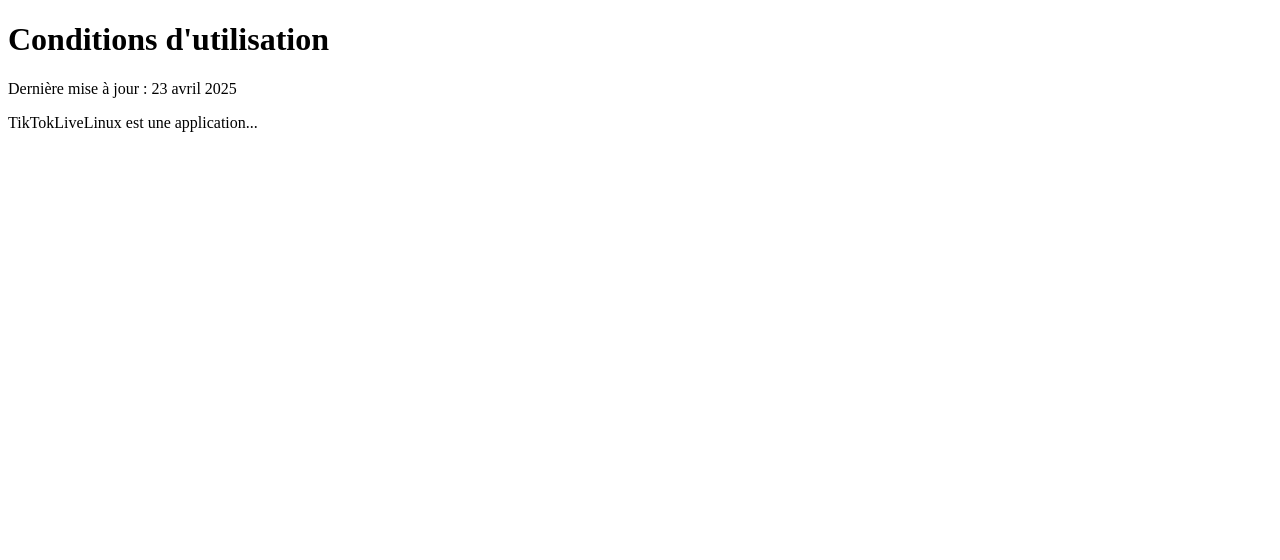
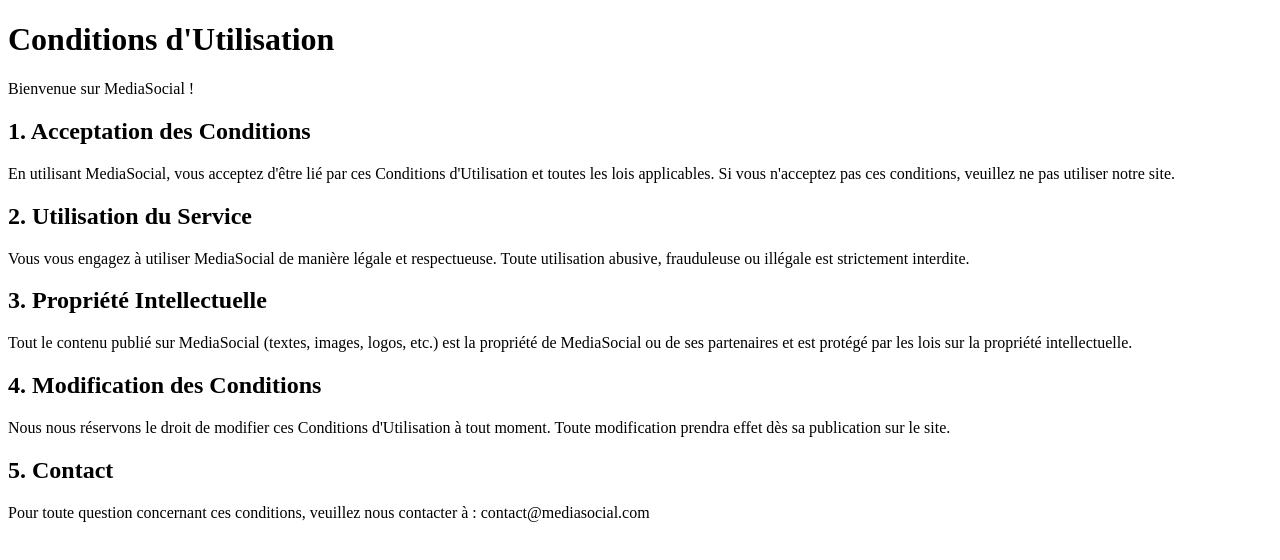
Before and after one commit to khalidkharkhour/print-it, a plain HTML site: page terms.html in a window 1280 px wide. Drawn offline with Linux system fonts and the light colour scheme.

Commit message:
Update terms.html

```diff
--- a/terms.html
+++ b/terms.html
@@ -1,12 +1,27 @@
 <!DOCTYPE html>
-<html>
+<html lang="fr">
 <head>
-    <title>Conditions d'utilisation - TikTokLiveLinux</title>
+  <meta charset="UTF-8">
+  <title>Conditions d'Utilisation - MediaSocial</title>
 </head>
 <body>
-    <h1>Conditions d'utilisation</h1>
-    <p>Dernière mise à jour : 23 avril 2025</p>
-    <p>TikTokLiveLinux est une application...</p>
-    <!-- Insérez le contenu de votre ToS -->
+  <h1>Conditions d'Utilisation</h1>
+  <p>Bienvenue sur MediaSocial !</p>
+
+  <h2>1. Acceptation des Conditions</h2>
+  <p>En utilisant MediaSocial, vous acceptez d'être lié par ces Conditions d'Utilisation et toutes les lois applicables. Si vous n'acceptez pas ces conditions, veuillez ne pas utiliser notre site.</p>
+
+  <h2>2. Utilisation du Service</h2>
+  <p>Vous vous engagez à utiliser MediaSocial de manière légale et respectueuse. Toute utilisation abusive, frauduleuse ou illégale est strictement interdite.</p>
+
+  <h2>3. Propriété Intellectuelle</h2>
+  <p>Tout le contenu publié sur MediaSocial (textes, images, logos, etc.) est la propriété de MediaSocial ou de ses partenaires et est protégé par les lois sur la propriété intellectuelle.</p>
+
+  <h2>4. Modification des Conditions</h2>
+  <p>Nous nous réservons le droit de modifier ces Conditions d'Utilisation à tout moment. Toute modification prendra effet dès sa publication sur le site.</p>
+
+  <h2>5. Contact</h2>
+  <p>Pour toute question concernant ces conditions, veuillez nous contacter à : contact@mediasocial.com</p>
+
 </body>
 </html>
```
